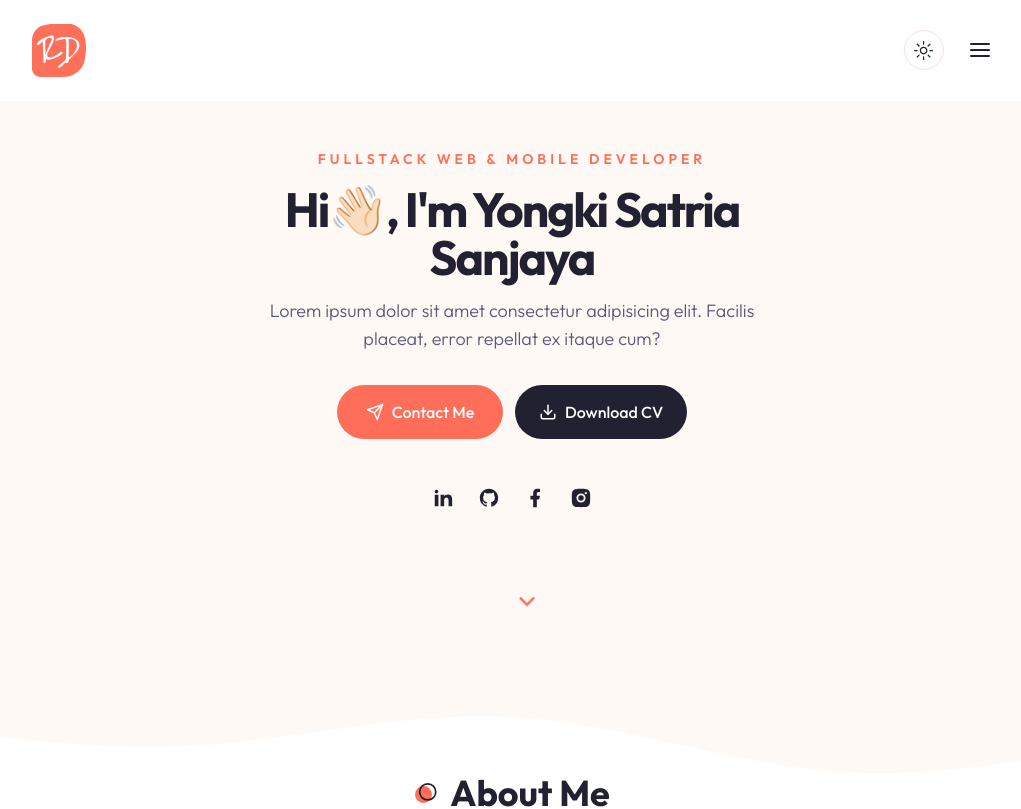
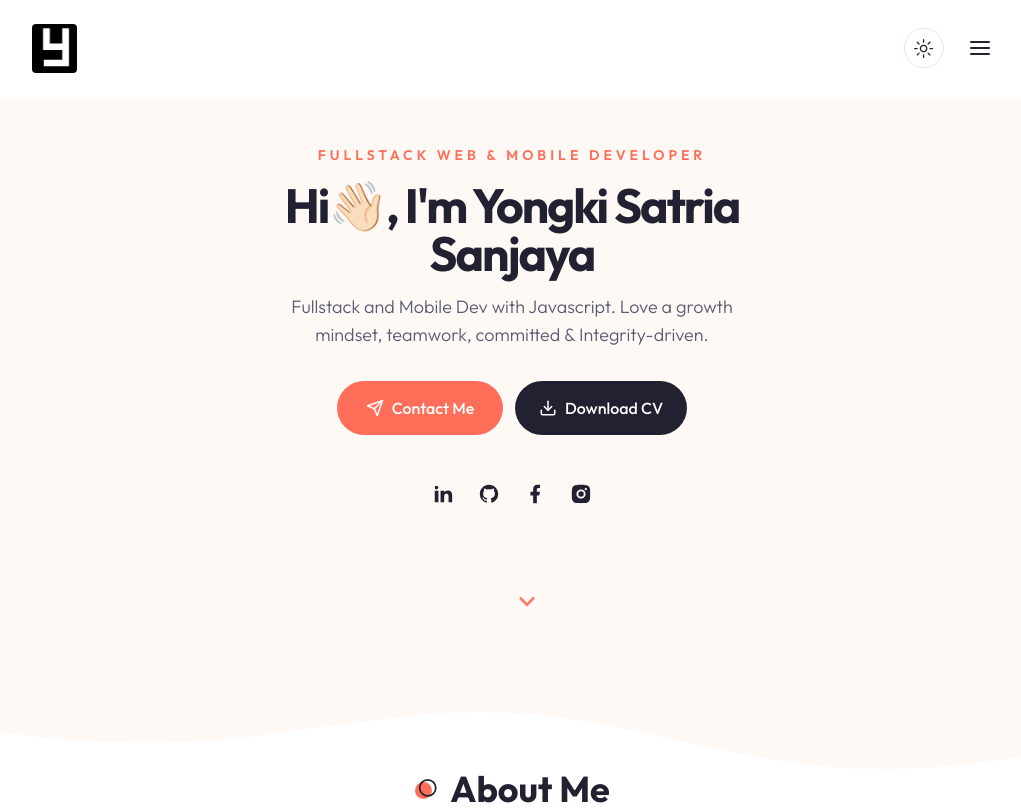
Before and after one commit to yongkisatrias/yongki-portfolio, a Next.js app: page / in a window 1280 px wide. Shown: the top 809 px of the page, without its empty margins (128-1149 px from the left). Built offline with nearby package versions, Linux system fonts and the light colour scheme.

Commit message:
[UPDATE] Update hero section & change favicon

```diff
--- a/app/layout.jsx
+++ b/app/layout.jsx
@@ -18,6 +18,9 @@ export const metadata = {
 export default function RootLayout({ children }) {
   return (
     <html lang="en" suppressHydrationWarning>
+      <head>
+        <link rel="icon" href="/yongki-logo.png" />
+      </head>
       <body className={outfit.className}>
         <ThemeProvider attribute="class" defaultTheme="light">
           <Header />
--- a/components/Hero.jsx
+++ b/components/Hero.jsx
@@ -26,8 +26,8 @@ const Hero = () => {
             </div>
             <h1 className="h1 mb-4">Hi👋🏻, I'm Yongki Satria Sanjaya</h1>
             <p className="subtitle max-w-[490px] mx-auto xl:mx-0">
-              Lorem ipsum dolor sit amet consectetur adipisicing elit. Facilis
-              placeat, error repellat ex itaque cum?
+              Fullstack and Mobile Dev with Javascript. Love a growth mindset,
+              teamwork, committed & Integrity-driven.
             </p>
             {/* Buttons */}
             <div className="flex flex-col gap-y-3 md:flex-row gap-x-3 mx-auto xl:mx-0 mb-12">
@@ -36,9 +36,14 @@ const Hero = () => {
                   <Send size={18} /> Contact Me
                 </Button>
               </Link>
-              <Button variant="secondary" className="gap-x-2">
-                <Download size={18} /> Download CV
-              </Button>
+              <Link
+                href="https://drive.google.com/file/d/1nEj9mTGdWpbwGE_TJ2C3hTnb9SzLDyD4/view?usp=drive_link"
+                target="_blank"
+              >
+                <Button variant="secondary" className="gap-x-2">
+                  <Download size={18} /> Download CV
+                </Button>
+              </Link>
             </div>
             {/* Socials */}
             <Socials
@@ -74,7 +79,7 @@ const Hero = () => {
             <div className="bg-hero_shape2_light dark:bg-hero_shape2_dark w-[500px] h-[500px] bg-no-repeat absolute -top-1 -right-2"></div>
             <DevImg
               containerStyles="bg-hero_shape w-[510px] h-[462px] bg-no-repeat relative bg-bottom"
-              imgSrc="/hero/developer.png"
+              imgSrc="/hero/developer-yongki-copy.png"
             />
           </div>
         </div>
--- a/components/Logo.jsx
+++ b/components/Logo.jsx
@@ -4,7 +4,14 @@ import Image from "next/image";
 const Logo = () => {
   return (
     <Link href="/">
-      <Image src="/logo.svg" width={54} height={54} priority alt="logo" />
+      <Image
+        className="rounded"
+        src="/yongki-logo.png"
+        width={45}
+        height={45}
+        priority
+        alt="logo"
+      />
     </Link>
   );
 };
```
Also changed, not shown: public/yongki-logo.png (added), 1 other file (tests, documents, lock files or other folders).
